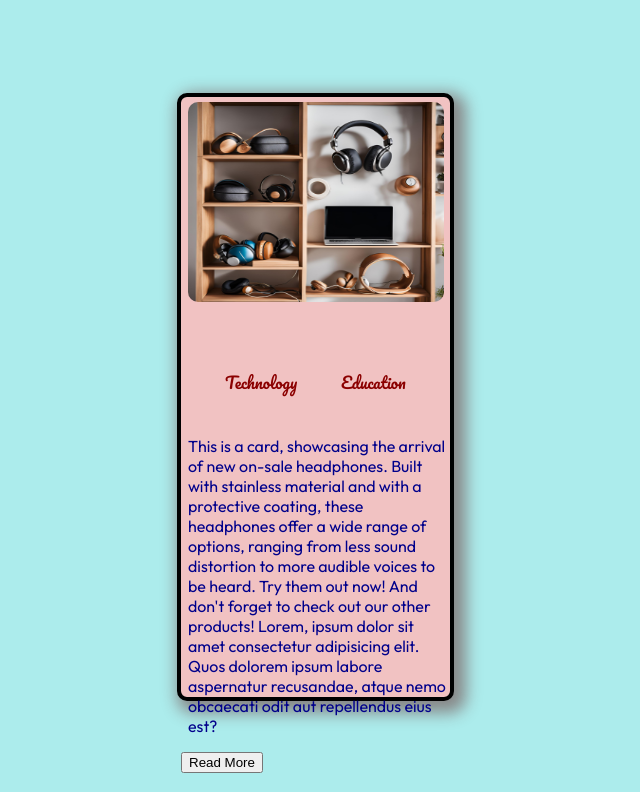
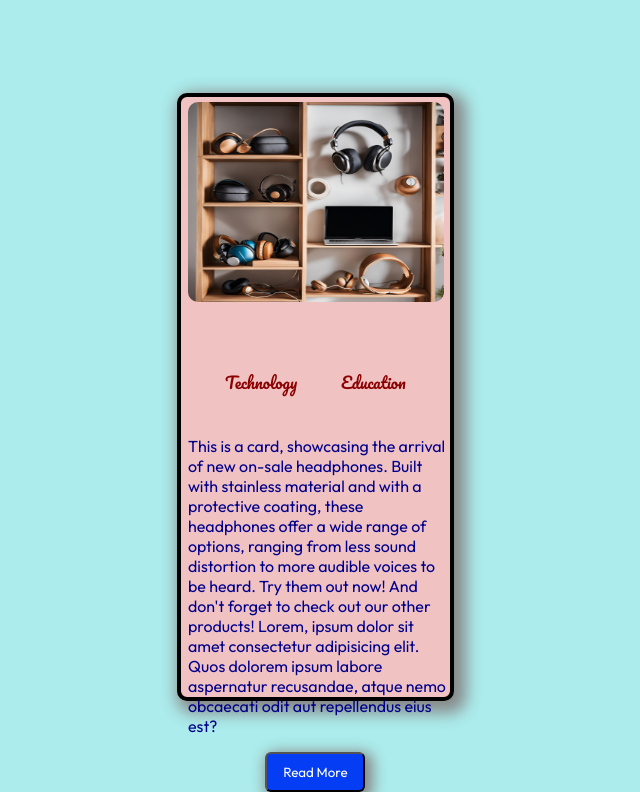
Before and after one commit to emaanzehra99/CSS-CARD-DESIGN, a plain HTML site: page index.html in a window 1280 px wide. Shown: the part 97-889 px from the top of the page, without its empty margins (391-1031 px from the left). Drawn offline with Linux system fonts and the light colour scheme; a web font is replaced by a local one.

Commit message:
Update style.css

```diff
--- a/style.css
+++ b/style.css
@@ -52,3 +52,19 @@ img {
     color: darkred;
     font-family: Pacifico;
 }
+
+.btn {
+    display: flex;
+    align-items: center;
+    justify-content: center;
+}
+
+.btn button {
+    height: 40px;
+    width: 100px;
+    border-radius: 6px;
+    background-color: rgb(5, 61, 245);
+    color: white;
+    font-family: Outfit;
+    box-shadow: 4px 4px 14px 4px #888888;
+}
```
